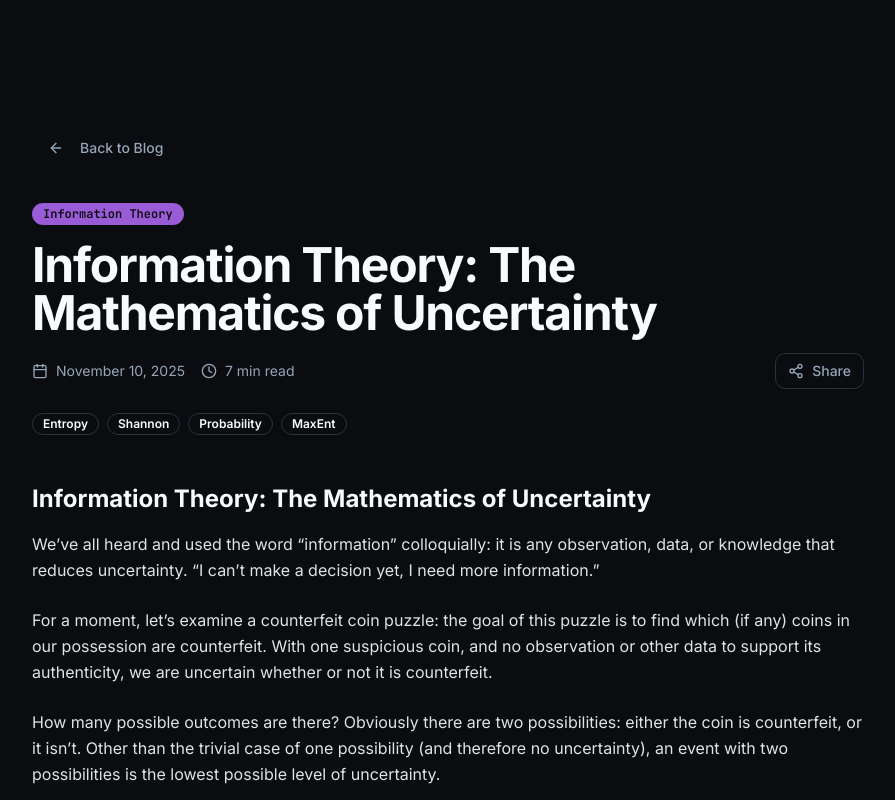
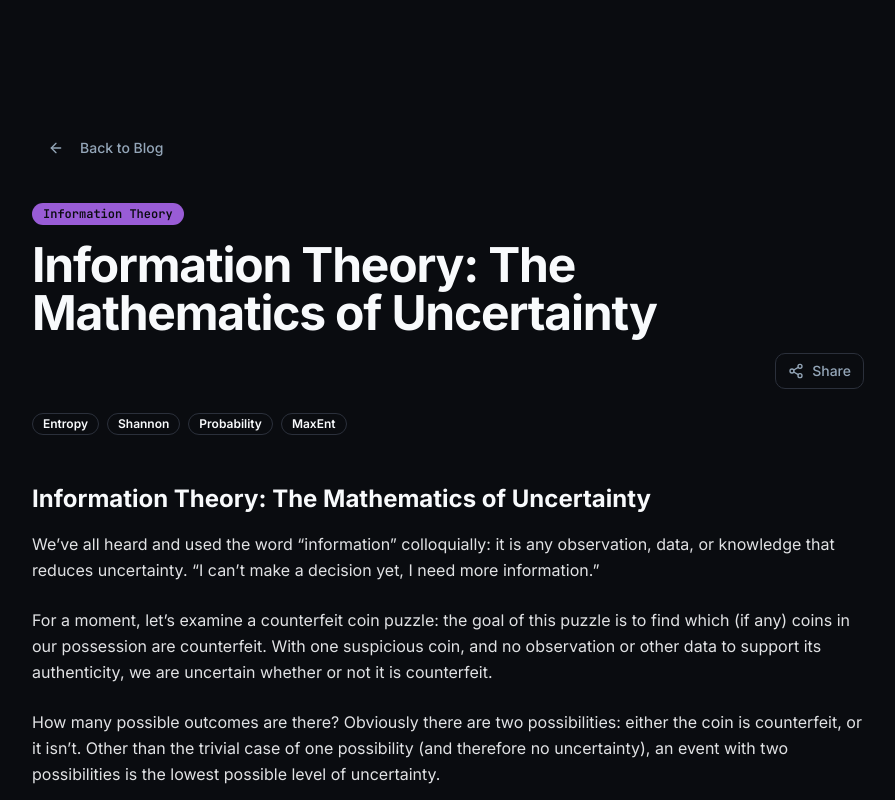
Before and after one commit to arife-16/arife-nur-ai-world, a React (Vite) app: page /blog/information-theory in a window 1280 px wide. Shown: the top 800 px of the page, without its empty margins (192-1087 px from the left). Built offline with nearby package versions, Linux system fonts and the light colour scheme; the HTML template or start-up script is replaced by a standard one.

Commit message:
Blog: remove date and read-time metadata from list and posts; clean up icon imports

```diff
--- a/src/components/Projects.tsx
+++ b/src/components/Projects.tsx
@@ -125,12 +125,12 @@ export const Projects = () => {
                     Quantum Portfolio Optimization
                   </h3>
                   <p className="text-sm text-muted-foreground font-mono">
-                    Quantum Computing • Finance • QAOA
+                    Quantum Computing • Finance • NISQ
                   </p>
                 </div>
 
                 <p className="text-foreground/80 leading-relaxed">
-                  project aims to implement a quantum approach to this classic financial problem by framing it as a combinatorial optimization task and solving it using the Quantum Approximate Optimization Algorithm (QAOA). We will focus on the mean-variance optimization model, a cornerstone of computational finance.
+                  A project aims to implement a quantum approach to the Mean-Variance porfolio optimization problem by framing it as a combinatorial optimization task and solving it using the Quantum Approximate Optimization Algorithm (QAOA).
                 </p>
 
                 <div className="space-y-3">
--- a/src/pages/Blog.tsx
+++ b/src/pages/Blog.tsx
@@ -2,7 +2,7 @@ import { Link } from "react-router-dom";
 import { Button } from "@/components/ui/button";
 import { Card, CardContent, CardDescription, CardHeader, CardTitle } from "@/components/ui/card";
 import { Badge } from "@/components/ui/badge";
-import { ArrowLeft, Calendar, Clock } from "lucide-react";
+import { ArrowLeft } from "lucide-react";
 
 interface BlogPost {
   id: string;
@@ -97,16 +97,7 @@ const Blog = () => {
                     <Badge variant="secondary" className="font-mono text-xs">
                       {post.category}
                     </Badge>
-                    <div className="flex items-center text-xs text-muted-foreground gap-3">
-                      <span className="flex items-center gap-1">
-                        <Calendar className="w-3 h-3" />
-                        {new Date(post.date).toLocaleDateString('en-US', { month: 'short', day: 'numeric', year: 'numeric' })}
-                      </span>
-                      <span className="flex items-center gap-1">
-                        <Clock className="w-3 h-3" />
-                        {post.readTime}
-                      </span>
-                    </div>
+                    {/* Date and read time removed as requested */}
                   </div>
                   <CardTitle className="text-xl group-hover:text-primary transition-colors">
                     {post.title}
--- a/src/pages/BlogPost.tsx
+++ b/src/pages/BlogPost.tsx
@@ -1,7 +1,7 @@
 import { Link, useParams } from "react-router-dom";
 import { Button } from "@/components/ui/button";
 import { Badge } from "@/components/ui/badge";
-import { ArrowLeft, Calendar, Clock, Share2 } from "lucide-react";
+import { ArrowLeft, Share2 } from "lucide-react";
 import EntropyViz from "@/components/EntropyViz";
 import { useToast } from "@/hooks/use-toast";
 import qubo1 from "../../QUBO/1.png";
@@ -228,21 +228,7 @@ const BlogPost = () => {
               <h1 className="text-4xl md:text-5xl font-bold tracking-tight leading-tight">
                 {post.title}
               </h1>
-              <div className="flex items-center justify-between flex-wrap gap-4 text-sm text-muted-foreground">
-                <div className="flex items-center gap-4">
-                  <span className="flex items-center gap-2">
-                    <Calendar className="w-4 h-4" />
-                    {new Date(post.date).toLocaleDateString('en-US', {
-                      month: 'long',
-                      day: 'numeric',
-                      year: 'numeric'
-                    })}
-                  </span>
-                  <span className="flex items-center gap-2">
-                    <Clock className="w-4 h-4" />
-                    {post.readTime}
-                  </span>
-                </div>
+              <div className="flex items-center justify-end flex-wrap gap-4 text-sm text-muted-foreground">
                 <Button
                   variant="outline"
                   size="sm"
```
